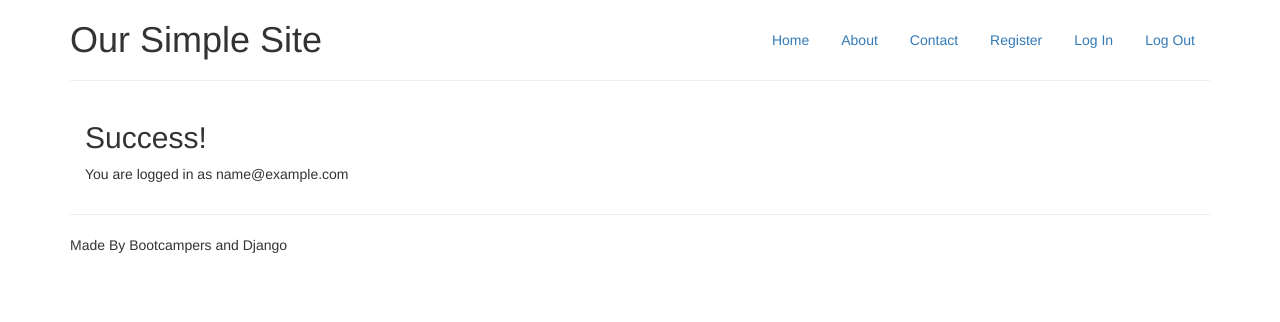
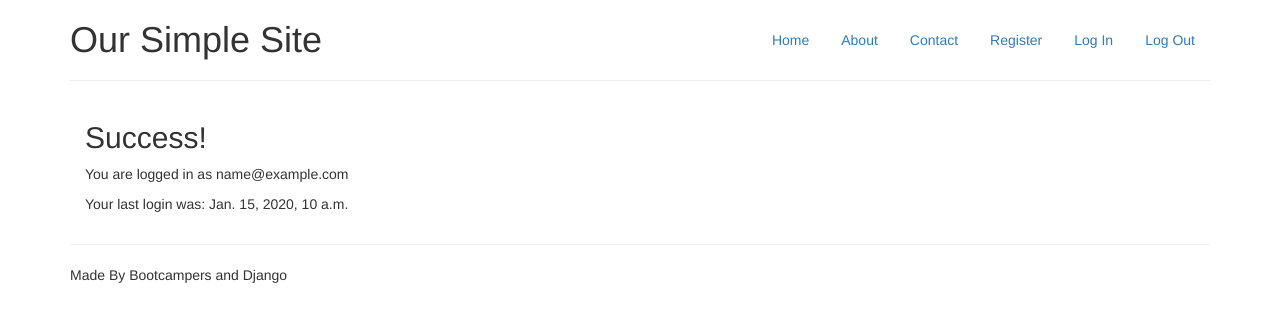
Before and after one commit to QsBBQ/auth_demo, a Django app: page /profile/ in a window 1280 px wide. Shown: the top 322 px of the page. Run offline with Django 3.2, Linux system fonts and the light colour scheme; a user stored in the database is signed in; tables that the repository leaves empty hold one stand-in row (values such as "Sample post"); some libraries are stand-ins or nearby versions.

Commit message:
added a last login on profile page

```diff
--- a/auth_demo/accounts/templates/accounts/profile.html
+++ b/auth_demo/accounts/templates/accounts/profile.html
@@ -2,4 +2,5 @@
 {% block content %}
     <h2>Success!</h2>
     <p>You are logged in as {{ user.email }} </p>
+    <p>Your last login was: {{ user.last_login }} </p>
 {% endblock %}
```
